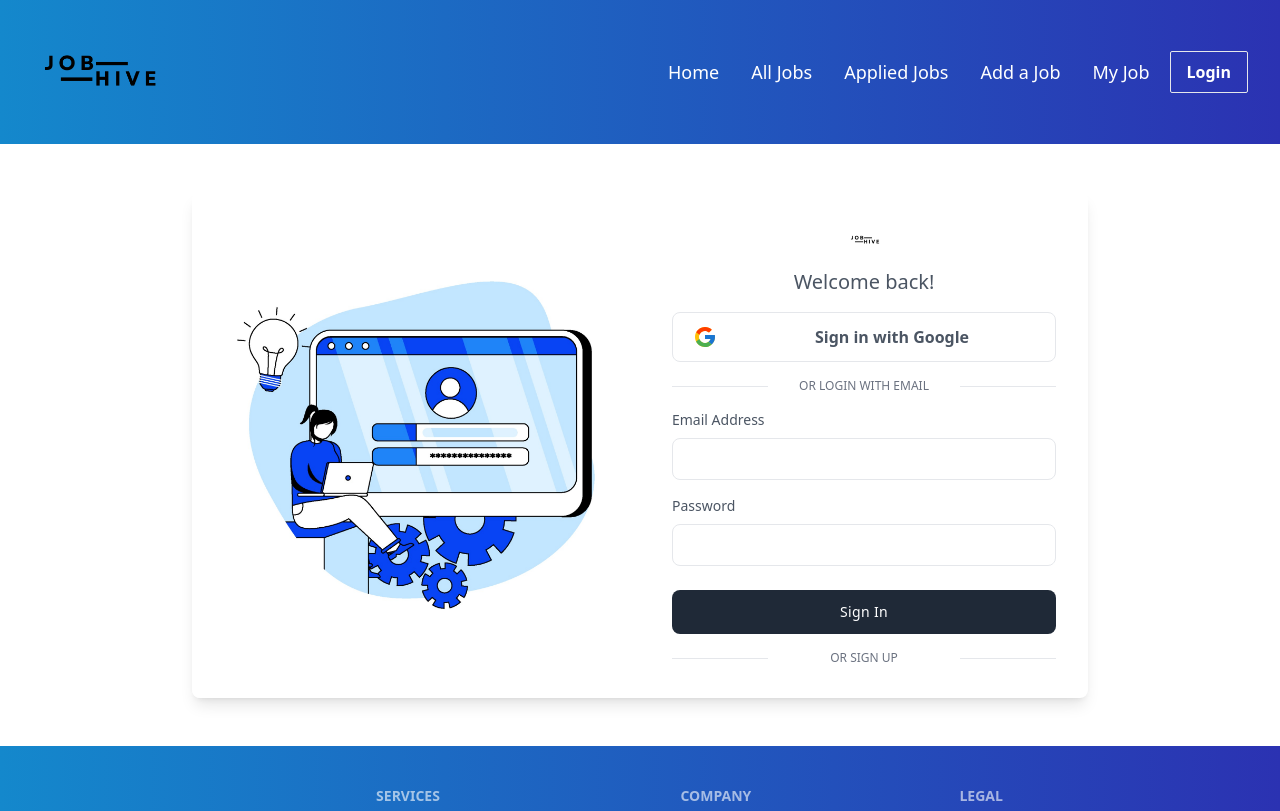
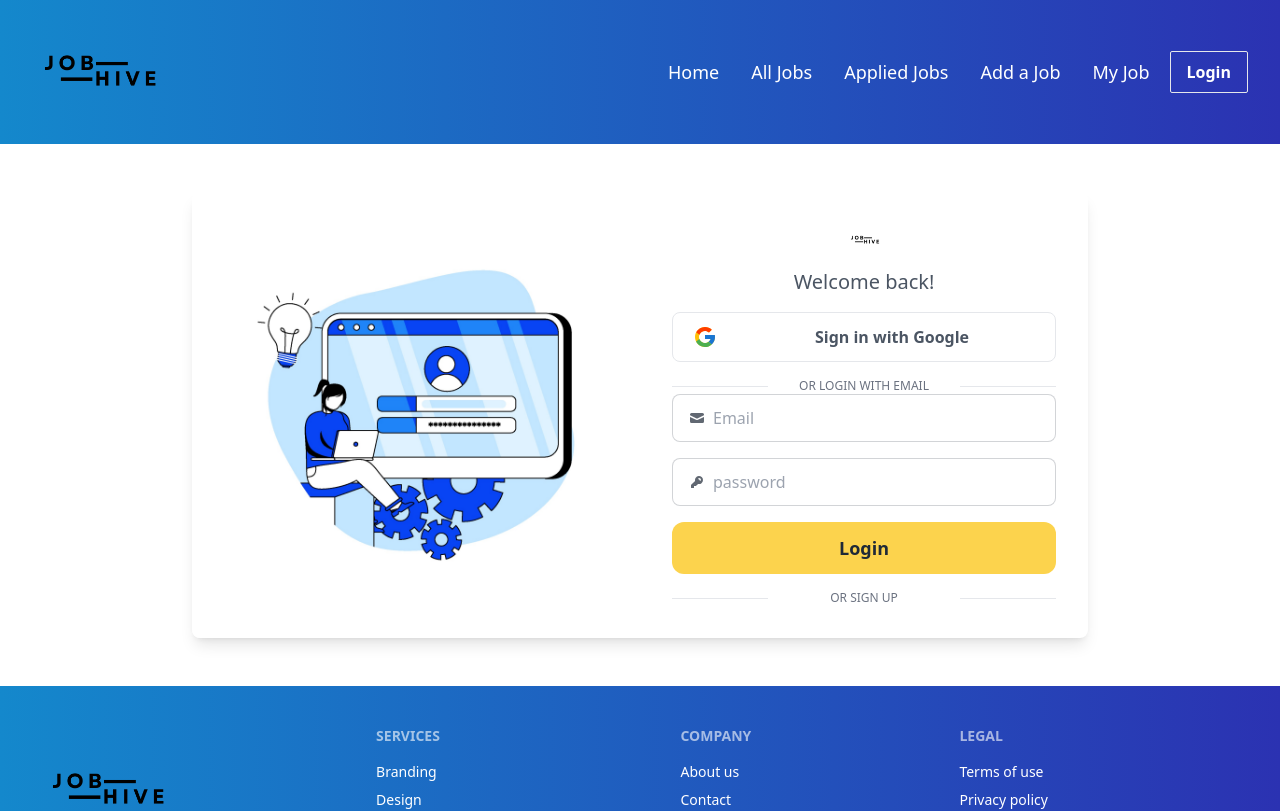
Before and after one commit to mdYeasin2001/hire-vibe-client, a React (Vite) app: page /login in a window 1280 px wide. Shown: the top 811 px of the page. Built offline with nearby package versions, Linux system fonts and the light colour scheme; no server answers.

Commit message:
added login and logout func

```diff
--- a/src/components/navbar/Navbar.jsx
+++ b/src/components/navbar/Navbar.jsx
@@ -1,14 +1,19 @@
 import { Link } from "react-router-dom";
 import logo from "../../assets/Logo.png"
+import { useContext } from "react";
+import { AuthContext } from "../../provider/FirebaseProvider";
 
 const Navbar = () => {
+
+    const { user, logout } = useContext(AuthContext)
+
     const navLinks = <>
         <li className="text-black lg:text-white font-medium text-lg"><Link to="/">Home</Link></li>
         <li className="text-black lg:text-white font-medium text-lg"><Link>All Jobs</Link></li>
         <li className="text-black lg:text-white font-medium text-lg"><Link>Applied Jobs</Link></li>
         <li className="text-black lg:text-white font-medium text-lg"><Link>Add a Job</Link></li>
         <li className="text-black lg:text-white font-medium text-lg"><Link>My Job</Link></li>
-        <li className="text-black lg:text-white font-medium text-lg block lg:hidden"><Link to="/login"><button>Login</button></Link></li>
+
     </>
     return (
         <>
@@ -20,6 +25,23 @@ const Navbar = () => {
                         </div>
                         <ul tabIndex={0} className="menu menu-sm dropdown-content mt-3 z-50 p-2 shadow bg-base-100 rounded-box w-52">
                             {navLinks}
+                            {
+                        user ? <div className="dropdown dropdown-end">
+                            <label tabIndex={0} className="btn btn-ghost btn-circle avatar">
+                                <div className="w-11 rounded-full">
+                                    <img title={user?.displayName} src={user?.photoURL || "https://i.ibb.co/Wyry2pC/user.png"} />
+                                </div>
+                            </label>
+                            <ul tabIndex={0} className="menu menu-sm dropdown-content mt-3 z-10 p-2 shadow bg-base-100 rounded-lg w-52">
+                                <li>
+                                    <button className="btn btn-sm btn-ghost" onClick={logout}>Logout</button>
+                                </li>
+                            </ul>
+                        </div>
+                            :
+                            <li className="text-black lg:text-white font-medium text-lg block lg:hidden"><Link to="/login"><button>Login</button></Link></li>
+                    }
+
                         </ul>
                     </div>
                     <img className="w-32" src={logo} alt="" />
@@ -28,7 +50,24 @@ const Navbar = () => {
                     <ul className="menu menu-horizontal px-1">
                         {navLinks}
                     </ul>
-                    <Link to="/login"><button className="text-white font-bold border px-4 py-2 hover:text-black hover:bg-white rounded-sm transition-all duration-500">Login</button></Link>
+                    {
+                        user ? <div className="dropdown dropdown-end">
+                            <label tabIndex={0} className="btn btn-ghost btn-circle avatar">
+                                <div className="w-11 rounded-full">
+                                    <img title={user?.displayName} src={user?.photoURL || "https://i.ibb.co/Wyry2pC/user.png"} />
+                                </div>
+                            </label>
+                            <ul tabIndex={0} className="menu menu-sm dropdown-content mt-3 z-10 p-2 shadow bg-base-100 rounded-lg w-52">
+                                <li>
+                                    <button className="btn btn-sm btn-ghost" onClick={logout}>Logout</button>
+                                </li>
+                            </ul>
+                        </div>
+                            :
+                            <Link to="/login"><button className="text-white font-bold border px-4 py-2 hover:text-black hover:bg-white rounded-sm transition-all duration-500">Login</button></Link>
+                    }
+
+
                 </div>
             </div>
         </>
--- a/src/pages/Authentication/Login.jsx
+++ b/src/pages/Authentication/Login.jsx
@@ -1,8 +1,32 @@
 import { Link } from "react-router-dom";
 import logo from '../../assets/Logo.png';
 import loginImg from '../../assets/login.jpg'
+import { ToastContainer, toast } from "react-toastify";
+import { useContext, useState } from "react";
+import { useForm } from "react-hook-form";
+import { AuthContext } from "../../provider/FirebaseProvider";
 
 const Login = () => {
+    const [error, setError] = useState('')
+    const { signInUser } = useContext(AuthContext)
+
+    const {
+        register,
+        handleSubmit,
+        formState: { errors },
+    } = useForm()
+
+    const onSubmit = (data) => {
+        const { email, password } = data
+        signInUser(email,password)
+        .then(()=>{
+            toast.success("Login Successful")
+        })
+        .catch(()=>{
+            setError('Please check your email and password')
+        })
+    }
+
     return (
         <div className='flex justify-center items-center my-12'>
             <div className='flex w-full max-w-sm mx-auto overflow-hidden bg-white rounded-lg shadow-lg  lg:max-w-4xl '>
@@ -60,49 +84,34 @@ const Login = () => {
 
                         <span className='w-1/5 border-b dark:border-gray-400 lg:w-1/4'></span>
                     </div>
-          <form>
-            <div className='mt-4'>
-              <label
-                className='block mb-2 text-sm font-medium text-gray-600 '
-                htmlFor='LoggingEmailAddress'
-              >
-                Email Address
+                    <form onSubmit={handleSubmit(onSubmit)} className="space-y-4">
+                        <div>
+                            <label className="input input-bordered flex items-center gap-2">
+                                <svg xmlns="http://www.w3.org/2000/svg" viewBox="0 0 16 16" fill="currentColor" className="w-4 h-4 opacity-70"><path d="M2.5 3A1.5 1.5 0 0 0 1 4.5v.793c.026.009.051.02.076.032L7.674 8.51c.206.1.446.1.652 0l6.598-3.185A.755.755 0 0 1 15 5.293V4.5A1.5 1.5 0 0 0 13.5 3h-11Z" /><path d="M15 6.954 8.978 9.86a2.25 2.25 0 0 1-1.956 0L1 6.954V11.5A1.5 1.5 0 0 0 2.5 13h11a1.5 1.5 0 0 0 1.5-1.5V6.954Z" /></svg>
+                                <input type="email"
+                                    {...register("email", { required: true })}
+                                    className="grow" placeholder="Email" />
                             </label>
-              <input
-                id='LoggingEmailAddress'
-                autoComplete='email'
-                name='email'
-                className='block w-full px-4 py-2 text-gray-700 bg-white border rounded-lg    focus:border-blue-400 focus:ring-opacity-40  focus:outline-none focus:ring focus:ring-blue-300'
-                type='email'
-              />
+                            {errors.email && <span className="text-red-600">This field is required</span>}
                         </div>
+                        <div>
+                            <label className="input input-bordered flex items-center gap-2">
+                                <svg xmlns="http://www.w3.org/2000/svg" viewBox="0 0 16 16" fill="currentColor" className="w-4 h-4 opacity-70"><path fillRule="evenodd" d="M14 6a4 4 0 0 1-4.899 3.899l-1.955 1.955a.5.5 0 0 1-.353.146H5v1.5a.5.5 0 0 1-.5.5h-2a.5.5 0 0 1-.5-.5v-2.293a.5.5 0 0 1 .146-.353l3.955-3.955A4 4 0 1 1 14 6Zm-4-2a.75.75 0 0 0 0 1.5.5.5 0 0 1 .5.5.75.75 0 0 0 1.5 0 2 2 0 0 0-2-2Z" clipRule="evenodd" /></svg>
+                                <input type="password"
+                                    {...register("password", { required: true })}
+                                    placeholder="password"
+                                    className="grow" />
+                            </label>
+                            {errors.password && <span className="text-red-600">This field is required</span>}
+                        </div>
+                        {
+                            error && <p className="text-red-600 text-center mb-2">{error}</p>
+                        }
+                        <div>
 
-            <div className='mt-4'>
-              <div className='flex justify-between'>
-                <label
-                  className='block mb-2 text-sm font-medium text-gray-600 '
-                  htmlFor='loggingPassword'
-                >
-                  Password
-                </label>
+                            <input type="submit" value="Login" className="text-lg font-semibold text-center w-full bg-amber-300 py-3 rounded-xl hover:bg-amber-200" />
                         </div>
-
-              <input
-                id='loggingPassword'
-                autoComplete='current-password'
-                name='password'
-                className='block w-full px-4 py-2 text-gray-700 bg-white border rounded-lg    focus:border-blue-400 focus:ring-opacity-40  focus:outline-none focus:ring focus:ring-blue-300'
-                type='password'
-              />
-            </div>
-            <div className='mt-6'>
-              <button
-                type='submit'
-                className='w-full px-6 py-3 text-sm font-medium tracking-wide text-white capitalize transition-colors duration-300 transform bg-gray-800 rounded-lg hover:bg-gray-700 focus:outline-none focus:ring focus:ring-gray-300 focus:ring-opacity-50'
-              >
-                Sign In
-              </button>
-            </div>
+                        <ToastContainer></ToastContainer>
                     </form>
 
                     <div className='flex items-center justify-between mt-4'>
--- a/src/pages/Authentication/Registration.jsx
+++ b/src/pages/Authentication/Registration.jsx
@@ -1,4 +1,4 @@
-import { Link } from "react-router-dom";
+import { Link, useNavigate } from "react-router-dom";
 import logo from '../../assets/Logo.png';
 import regImg from '../../assets/reg.jpg'
 import { useContext, useState } from "react";
@@ -10,7 +10,8 @@ import { AuthContext } from "../../provider/FirebaseProvider";
 const Registration = () => {
 
     const [error, setError] = useState('')
-    const {createUser} = useContext(AuthContext)
+    const {createUser,updateUser,logout} = useContext(AuthContext);
+    const navigate = useNavigate()
 
     const {
         register,
@@ -22,7 +23,7 @@ const Registration = () => {
         const { fullName, email, image, password } = data
 
         if (password.length < 6) {
-            setError('Password should be at least 6 characters or longer');
+            setError('Password should be at leaast 6 characters or longer');
         }
         else if (!/[A-Z]/.test(password)) {
             setError('Must have an Uppercase letter in the password');
@@ -38,7 +39,12 @@ const Registration = () => {
         //creating user
         createUser(email,password)
         .then(()=>{
-            toast.success('Registration Successful');
+            updateUser(fullName,image)
+            .then(()=>{
+                toast.success('Registration Successful');
+                logout();
+                navigate('/login')
+            })
         })
         .catch(()=>{
             setError("email already in use")
--- a/src/provider/FirebaseProvider.jsx
+++ b/src/provider/FirebaseProvider.jsx
@@ -1,6 +1,6 @@
-import { createContext, useState } from "react";
+import { createContext, useEffect, useState } from "react";
 import PropTypes from 'prop-types';
-import { createUserWithEmailAndPassword } from "firebase/auth";
+import { createUserWithEmailAndPassword, onAuthStateChanged, signInWithEmailAndPassword, signOut, updateProfile } from "firebase/auth";
 import auth from "../firebase/Firebase.config";
 
 export const AuthContext = createContext(null);
@@ -16,11 +16,40 @@ const FirebaseProvider = ({children}) => {
     }
 
     //update a User
+    const updateUser = (fullName,image)=>{
+        return updateProfile(auth.currentUser,{
+            displayName: fullName,
+            photoURL: image
+        })
+    }
 
+    //sign In with email pass
+    const signInUser = (email,password)=>{
+        return signInWithEmailAndPassword(auth,email,password)
+    }
+
+    //logout user
+    const logout = ()=>{
+        return signOut(auth);
+    }
+
+    //observer
+    useEffect(() => {
+        const unsubscribe = onAuthStateChanged(auth, (currentUser) => {
+            console.log('user on observation', currentUser)
+            setUser(currentUser);
+        })
+        return () => {
+            unsubscribe();
+        }
+    }, [])
 
     const allValues = {
         user,
-        createUser
+        createUser,
+        updateUser,
+        signInUser,
+        logout
     }
 
     return (
```
Lines whose indentation alone changed are shown as unchanged.
